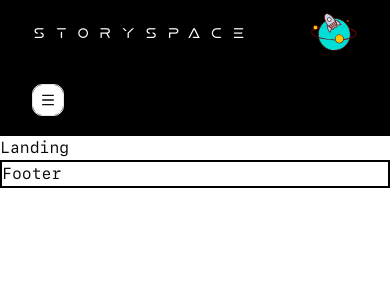
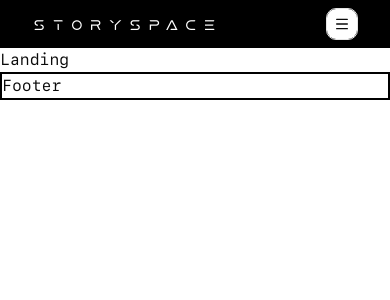
Before and after one commit to elviredev/story-space, a React (Vite) app: page / in a window 390 px wide. Shown: the top 300 px of the page. Built offline with nearby package versions, Linux system fonts and the light colour scheme.

Commit message:
🩹 Fix design Menu Mobile

```diff
--- a/src/components/Header.tsx
+++ b/src/components/Header.tsx
@@ -1,17 +1,29 @@
 import { Link } from "react-router-dom";
 import logo from "../assets/images/logo.svg"
 import type { ReactNode } from "react";
+import LinksMobile from "./LinksMobile";
 
 const Header = (): ReactNode => {
   return (
     <header className="bg-black">
-      <div className="align-element grid grid-cols-2 md:grid-cols-3 py-2">
-        <Link to="/" className="justify-self-start self-center">
-          <h1 className="mars-font text-sm sm:text-lg pt-2 tracking-[0.5rem] sm:tracking-[0.8rem] text-white">storySpace</h1>
+      <div className="align-element flex items-center justify-between py-2">
+
+        <Link to="/" className="shrink-0">
+          <h1 className="mars-font text-sm sm:text-lg pt-2 tracking-[0.3rem] sm:tracking-[0.8rem] text-white">storySpace</h1>
         </Link>
-        <Link to="/" className="justify-self-end self-center md:justify-self-center">
-          <img src={logo} alt="logo-top" className="h-12 w-12 object-fit-cover" />
+
+        <Link to="/" className="hidden min-[450px]:block">
+          <img
+            src={logo}
+            alt="logo-top"
+            className="h-12 w-12 object-fit-cover"
+          />
         </Link>
+
+        <div className="lg:hidden ml-3 shrink-0">
+          <LinksMobile />
+        </div>
+
       </div>
     </header>
   );
--- a/src/components/LinksMobile.tsx
+++ b/src/components/LinksMobile.tsx
@@ -2,13 +2,13 @@ import { DropdownMenu, DropdownMenuTrigger, DropdownMenuContent, DropdownMenuIte
 import { links, type Link } from "@/utils/links";
 import { NavLink } from "react-router-dom";
 import { Button } from "./ui/button";
-import { Menu } from "lucide-react";
+import { MenuIcon } from "lucide-react";
 
 const LinksMobile = () => {
     return <DropdownMenu>
         <DropdownMenuTrigger className="lg:hidden">
             <Button variant="outline" size="icon">
-                <Menu />
+                <MenuIcon />
             </Button>
         </DropdownMenuTrigger>
         <DropdownMenuContent className="lg:hidden min-w-56" align="start" sideOffset={10}>
--- a/src/components/Navbar.tsx
+++ b/src/components/Navbar.tsx
@@ -1,12 +1,10 @@
 import LinksDesktop from "./LinksDesktop";
-import LinksMobile from "./LinksMobile";
 
 
 const Navbar = () => {
   return (
-    <nav className="bg-black py-5">
+    <nav className="bg-black py-4 hidden lg:block">
       <div className="align-element">
-        <LinksMobile />
         <LinksDesktop />
       </div>
     </nav>
```
